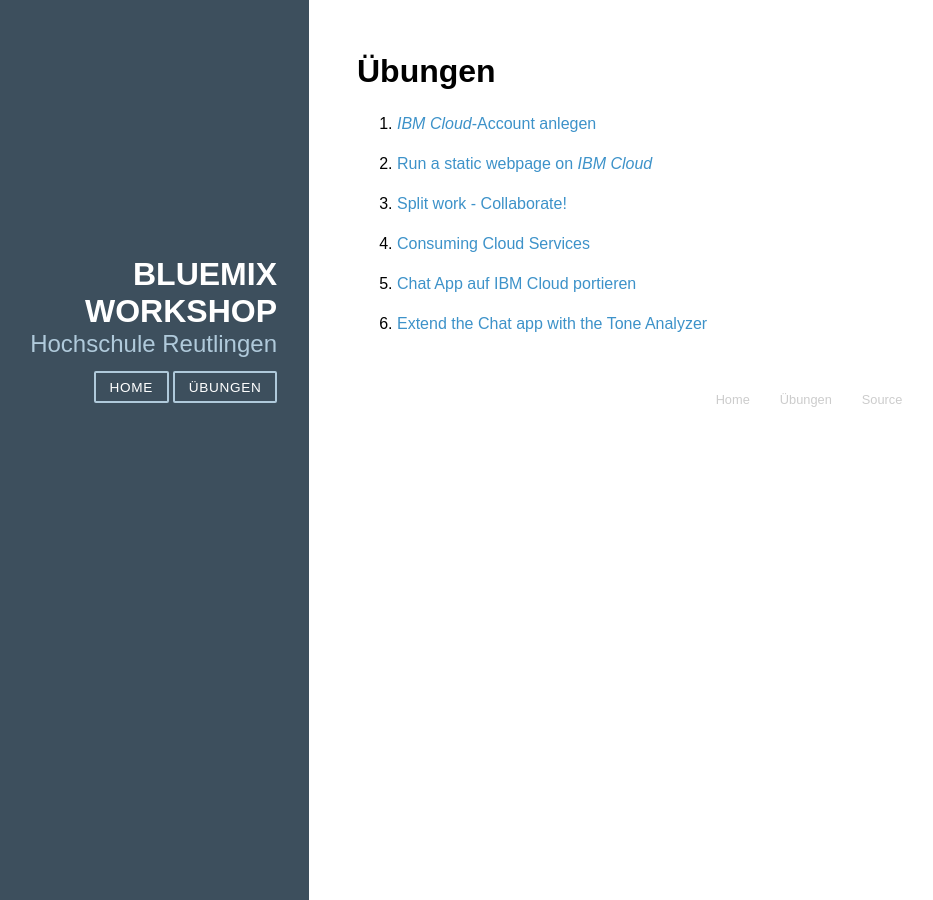
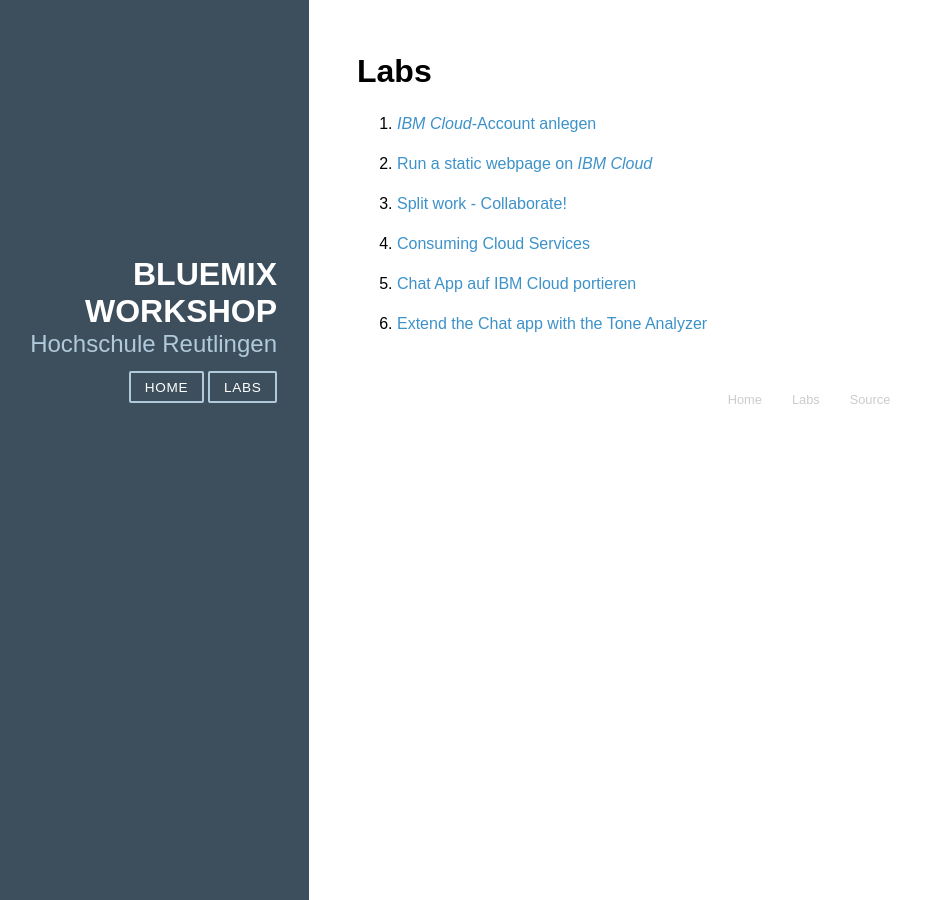
Before and after one commit to mkubik/HRTCloudDemo.github.io, a Jekyll site: the page built from labs.markdown, in a window 1280 px wide. Shown: the whole page, without its empty margins (11-944 px from the left). Built offline with Jekyll 4.4.1, drawn with Linux system fonts in a browser that asks for light colours; nearby versions of some CDN libraries.

Commit message:
Translate layout to English

```diff
--- a/_layouts/default.html
+++ b/_layouts/default.html
@@ -19,7 +19,7 @@
             <ul class="nav-list">
               <li class="nav-item"><a href="{{ site.baseurl }}/" class="pure-button">Home</a></li>
               <!-- <li class="nav-item"><a href="/blog" class="pure-button">Blog</a></li> -->
-              <li class="nav-item"><a href="{{ site.baseurl }}/labs" class="pure-button">Übungen</a></li>
+              <li class="nav-item"><a href="{{ site.baseurl }}/labs" class="pure-button">Labs</a></li>
             </ul>
           </nav>
         </div>
@@ -36,7 +36,7 @@
               <ul>
                 <li class="pure-menu-item"><a href="{{ site.baseurl }}/" class="pure-menu-link">Home</a></li>
                 <!-- <li class="pure-menu-item"><a href="/blog" class="pure-menu-link">Blog</a></li> -->
-                <li class="pure-menu-item"><a href="{{ site.baseurl }}/labs" class="pure-menu-link">Übungen</a></li>
+                <li class="pure-menu-item"><a href="{{ site.baseurl }}/labs" class="pure-menu-link">Labs</a></li>
                 <li class="pure-menu-item"><a href="https://github.com/HRTCloudDemo/HRTCloudDemo.github.io" class="pure-menu-link">Source</a></li>
               </ul>
             </div>
--- a/labs.markdown
+++ b/labs.markdown
@@ -1,6 +1,6 @@
 ---
 layout: default
-title: Übungen
+title: Labs
 permalink: /labs/index.html
 ---
 
```
